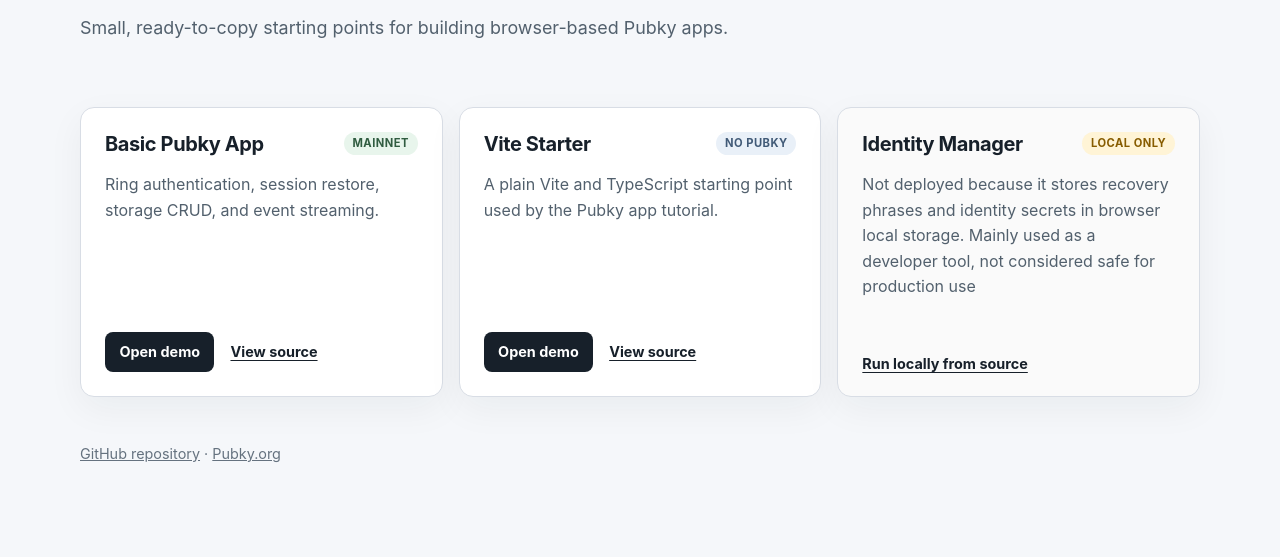
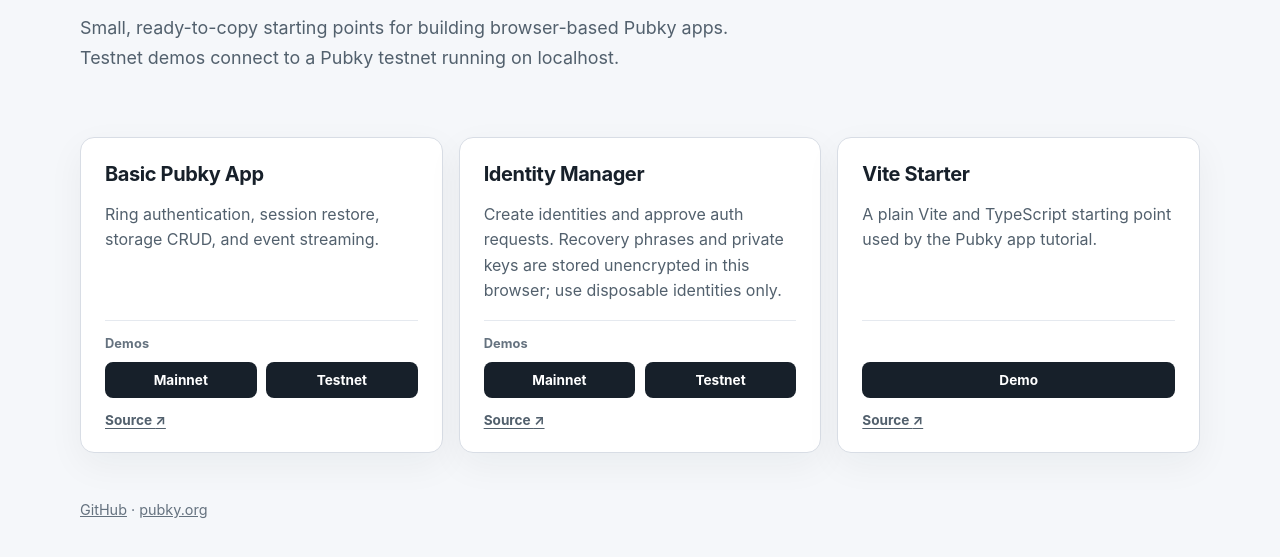
Before and after one commit to pubky/pubky-app-templates, a website: page pages/index.html in a window 1280 px wide. Shown: the part 169-726 px from the top of the page. Drawn offline with Linux system fonts and the light colour scheme.

Commit message:
Deploy Pubky demos for mainnet and testnet

```diff
--- a/basic-pubky-app/src/config.ts
+++ b/basic-pubky-app/src/config.ts
@@ -7,6 +7,7 @@ export const APP_CAPABILITIES = `${APP_PATH}:rw` as Capabilities
 export const IS_TESTNET = import.meta.env.VITE_PUBKY_TESTNET === 'true'
 export const TESTNET_HOST = import.meta.env.VITE_PUBKY_TESTNET_HOST || undefined
 export const HTTP_RELAY = import.meta.env.VITE_PUBKY_HTTP_RELAY?.trim() || undefined
+export const STORAGE_NAMESPACE = import.meta.env.VITE_PUBKY_STORAGE_NAMESPACE?.trim() || undefined
 
 export const SHOW_DEVELOPMENT_SIGNUP =
   import.meta.env.DEV && IS_TESTNET && import.meta.env.VITE_SHOW_DEVELOPMENT_SIGNUP !== 'false'
--- a/pages/index.html
+++ b/pages/index.html
@@ -16,59 +16,68 @@
         <h1>Pubky App Templates</h1>
         <p class="intro">
           Small, ready-to-copy starting points for building browser-based Pubky apps.
+          <span>Testnet demos connect to a Pubky testnet running on localhost.</span>
         </p>
       </header>
 
       <section class="templates" aria-label="Templates">
         <article class="card">
-          <div class="card-heading">
-            <h2>Basic Pubky App</h2>
-            <span class="badge">Mainnet</span>
-          </div>
+          <h2>Basic Pubky App</h2>
           <p>Ring authentication, session restore, storage CRUD, and event streaming.</p>
           <div class="actions">
-            <a class="primary" href="./basic-pubky-app/">Open demo</a>
-            <a href="https://github.com/pubky/pubky-app-templates/tree/main/basic-pubky-app"
-              >View source</a
+            <h3>Demos</h3>
+            <div class="demo-links">
+              <a href="./mainnet/basic-pubky-app/">Mainnet</a>
+              <a href="./testnet/basic-pubky-app/">Testnet</a>
+            </div>
+            <a
+              class="source"
+              href="https://github.com/pubky/pubky-app-templates/tree/main/basic-pubky-app"
+              >Source <span aria-hidden="true">↗</span></a
             >
           </div>
         </article>
 
         <article class="card">
-          <div class="card-heading">
-            <h2>Vite Starter</h2>
-            <span class="badge neutral">No Pubky</span>
-          </div>
-          <p>A plain Vite and TypeScript starting point used by the Pubky app tutorial.</p>
+          <h2>Identity Manager</h2>
+          <p>
+            Create identities and approve auth requests. Recovery phrases and private keys are
+            stored unencrypted in this browser; use disposable identities only.
+          </p>
           <div class="actions">
-            <a class="primary" href="./vite-starter/">Open demo</a>
-            <a href="https://github.com/pubky/pubky-app-templates/tree/main/vite-starter"
-              >View source</a
+            <h3>Demos</h3>
+            <div class="demo-links">
+              <a href="./mainnet/pubky-signer-app/">Mainnet</a>
+              <a href="./testnet/pubky-signer-app/">Testnet</a>
+            </div>
+            <a
+              class="source"
+              href="https://github.com/pubky/pubky-app-templates/tree/main/pubky-signer-app"
+              >Source <span aria-hidden="true">↗</span></a
             >
           </div>
         </article>
 
-        <article class="card unavailable">
-          <div class="card-heading">
-            <h2>Identity Manager</h2>
-            <span class="badge warning">Local only</span>
-          </div>
-          <p>
-            Not deployed because it stores recovery phrases and identity secrets in browser local
-            storage. Mainly used as a developer tool, not considered safe for production use
-          </p>
-          <div class="actions">
-            <a href="https://github.com/pubky/pubky-app-templates/tree/main/pubky-signer-app"
-              >Run locally from source</a
+        <article class="card">
+          <h2>Vite Starter</h2>
+          <p>A plain Vite and TypeScript starting point used by the Pubky app tutorial.</p>
+          <div class="actions actions--without-title">
+            <div class="demo-links">
+              <a href="./vite-starter/">Demo</a>
+            </div>
+            <a
+              class="source"
+              href="https://github.com/pubky/pubky-app-templates/tree/main/vite-starter"
+              >Source <span aria-hidden="true">↗</span></a
             >
           </div>
         </article>
       </section>
 
       <footer>
-        <a href="https://github.com/pubky/pubky-app-templates">GitHub repository</a>
+        <a href="https://github.com/pubky/pubky-app-templates">GitHub</a>
         <span aria-hidden="true">·</span>
-        <a href="https://pubky.org/">Pubky.org</a>
+        <a href="https://pubky.org/">pubky.org</a>
       </footer>
     </main>
   </body>
--- a/pages/style.css
+++ b/pages/style.css
@@ -32,6 +32,8 @@ h1 {
   line-height: 1.65;
 }
 
+.intro span { display: block; }
+
 .templates {
   display: grid;
   grid-template-columns: repeat(3, minmax(0, 1fr));
@@ -50,15 +52,6 @@ h1 {
   box-shadow: 0 12px 36px rgb(23 32 42 / 5%);
 }
 
-.card.unavailable { background: #fafafa; }
-
-.card-heading {
-  display: flex;
-  align-items: flex-start;
-  justify-content: space-between;
-  gap: 1rem;
-}
-
 h2 {
   margin: 0;
   font-size: 1.25rem;
@@ -70,46 +63,54 @@ h2 {
   line-height: 1.6;
 }
 
-.badge {
-  flex: none;
-  padding: 0.28rem 0.55rem;
-  border-radius: 999px;
-  color: #305c40;
-  background: #e8f5ec;
-  font-size: 0.7rem;
-  font-weight: 750;
-  letter-spacing: 0.04em;
-  text-transform: uppercase;
-}
-
-.badge.neutral {
-  color: #415a77;
-  background: #e9f0f8;
-}
-
-.badge.warning {
-  color: #875c00;
-  background: #fff4d6;
-}
-
 .actions {
-  display: flex;
-  align-items: center;
-  gap: 1rem;
   margin-top: auto;
-  padding-top: 1.25rem;
-  font-size: 0.9rem;
+  padding-top: 1.1rem;
+  border-top: 1px solid #e5e9ef;
+  font-size: 0.85rem;
   font-weight: 700;
 }
 
-.actions a { text-underline-offset: 3px; }
+.actions h3 {
+  margin: 0 0 0.65rem;
+  color: #65727f;
+  font-size: 0.8rem;
+  line-height: 1;
+  letter-spacing: 0.01em;
+}
 
-.actions .primary {
-  padding: 0.72rem 0.9rem;
+@media (min-width: 821px) {
+  .actions--without-title::before {
+    display: block;
+    height: 0.8rem;
+    margin-bottom: 0.65rem;
+    content: "";
+  }
+}
+
+.demo-links {
+  display: grid;
+  grid-template-columns: repeat(2, minmax(0, 1fr));
+  gap: 0.6rem;
+}
+
+.demo-links a {
+  display: block;
+  padding: 0.65rem 0.75rem;
   border-radius: 8px;
   color: #ffffff;
   background: #17202a;
+  text-align: center;
   text-decoration: none;
+}
+
+.demo-links a:only-child { grid-column: 1 / -1; }
+
+.source {
+  display: inline-block;
+  margin-top: 0.85rem;
+  color: #52606d;
+  text-underline-offset: 3px;
 }
 
 footer {
--- a/pubky-signer-app/src/main.ts
+++ b/pubky-signer-app/src/main.ts
@@ -6,6 +6,7 @@ import {
   approveAuthRequest,
   createIdentity,
   deleteIdentity,
+  identityManagerStorageKey,
   importIdentity,
   parseAuthRequest,
   publishHomeserver,
@@ -54,7 +55,7 @@ interface State {
 }
 
 const app = getAppElement()
-const ACTIVE_IDENTITY_KEY = 'pubky-key-manager:active-identity'
+const ACTIVE_IDENTITY_KEY = identityManagerStorageKey('pubky-key-manager:active-identity')
 const dateFormatter = new Intl.DateTimeFormat(undefined, {
   dateStyle: 'medium',
   timeStyle: 'short',
```
Also changed, not shown: basic-pubky-app/src/pubky.ts (+11 -2 lines), pages/basic-pubky-app/index.html (added, +15 -0 lines), pubky-signer-app/src/pubky.ts (+6 -1 lines), .github/workflows/pages.yml, README.md, basic-pubky-app/README.md, pubky-signer-app/README.md.
